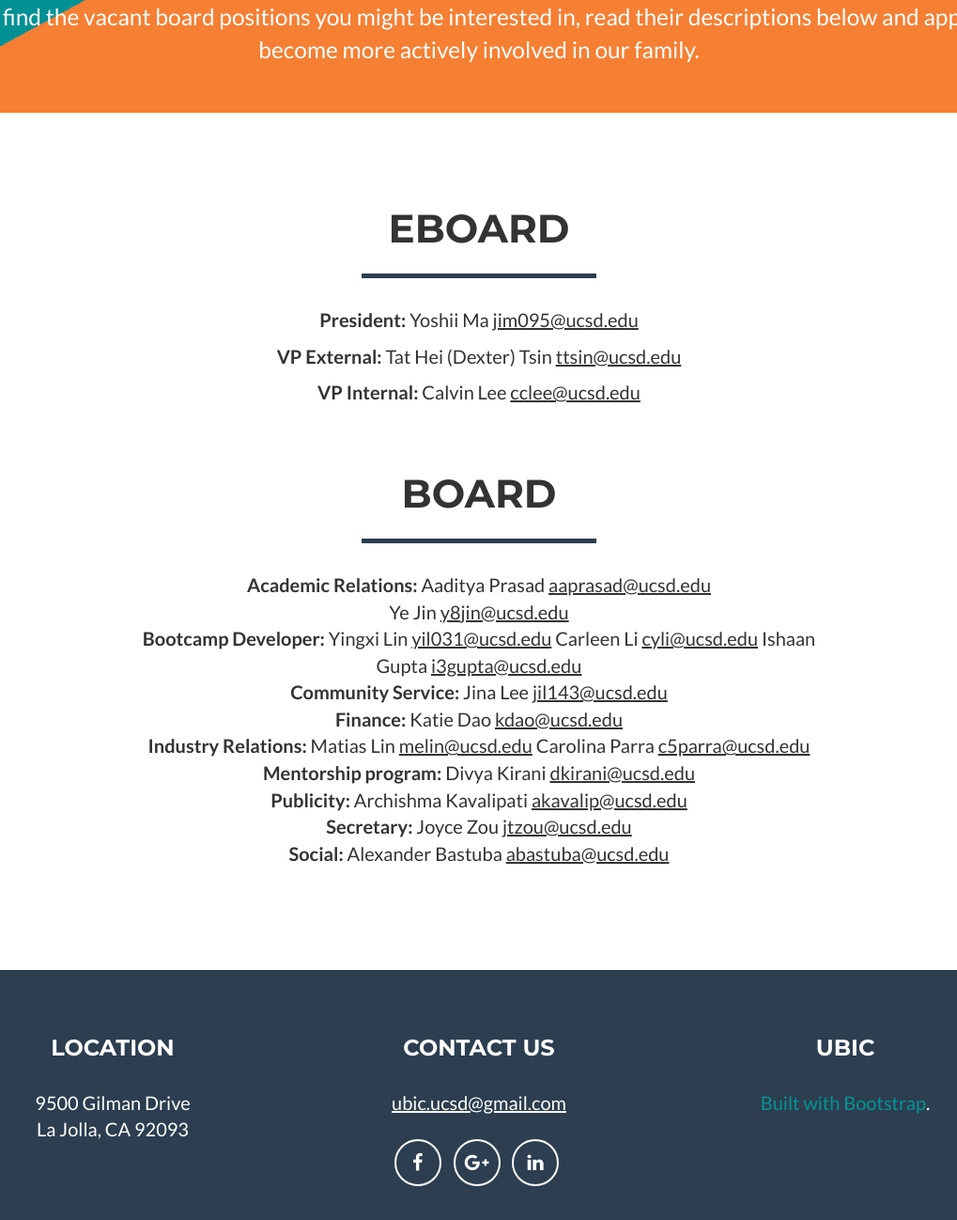
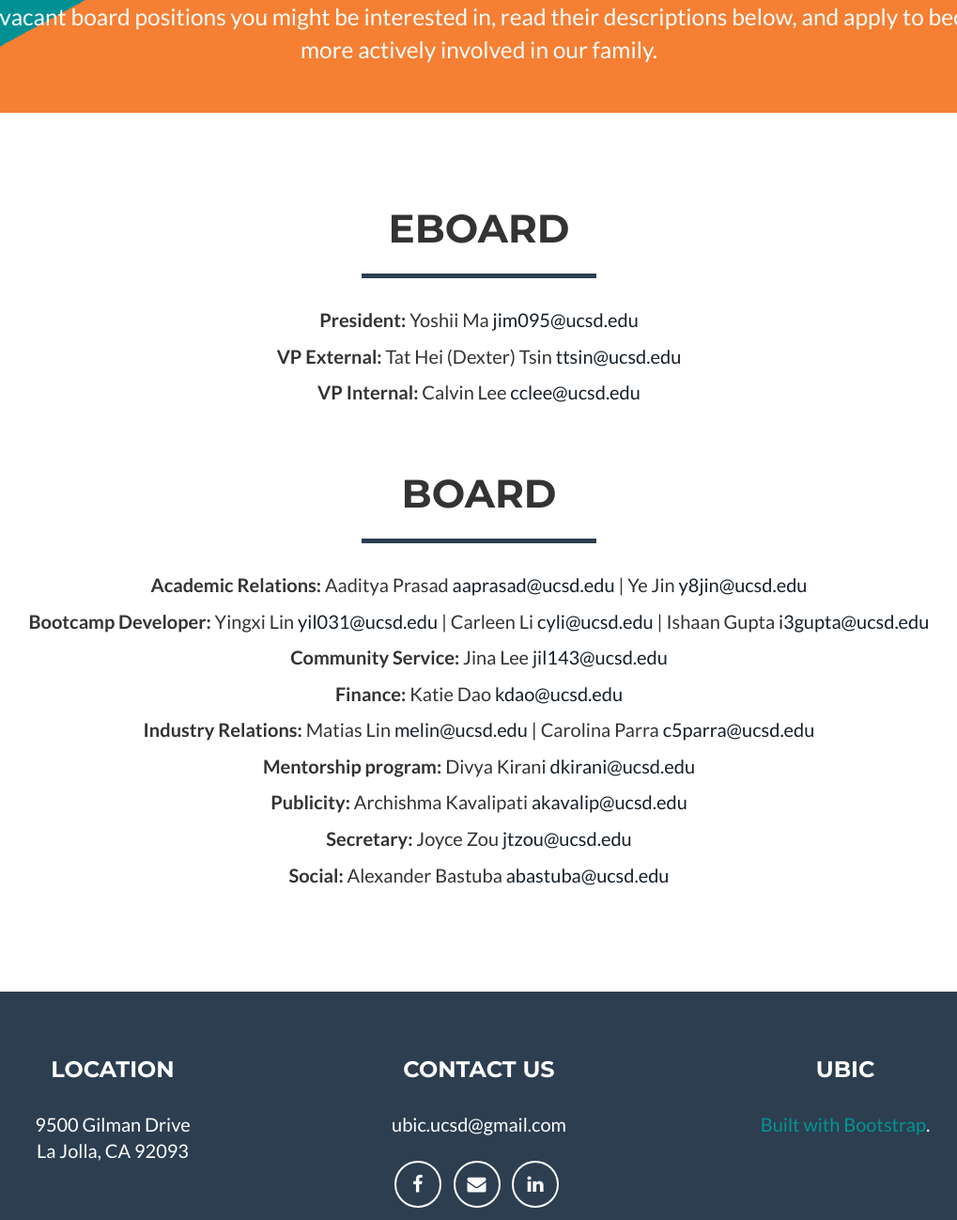
Before and after one commit to The-WebOps-Club/personal-website-template, a plain HTML site: page team/index.html in a window 1280 px wide. Shown: the part 575-1873 px from the top of the page at 94% size, without its empty margins (130-1149 px from the left). Drawn offline with nearby package versions, Linux system fonts and the light colour scheme; files whose address does not match are found by name.

Commit message:
spacing/ama recording

```diff
--- /dev/null
+++ b/team/css/addon.css
@@ -0,0 +1,6 @@
+.email, .email:hover {
+    color: #161f29;
+}
+br {
+    padding: 1px;
+}
--- a/team/index.html
+++ b/team/index.html
@@ -16,6 +16,7 @@
 
     <!-- Theme CSS -->
     <link href="css/freelancer.min.css" rel="stylesheet">
+    <link href="css/addon.css" rel="stylesheet">
 
     <!-- Custom Fonts -->
     <link href="vendor/font-awesome/css/font-awesome.min.css" rel="stylesheet" type="text/css">
@@ -70,8 +71,8 @@
                     <div class="intro-text">
                         <span class="name">Meet the UBIC board</span>
                         <hr class="star-white">
-                        <span class="skills">Also find the vacant board positions you
-                             might be interested in, read their descriptions below and apply to
+                        <span class="skills">Find vacant board positions you
+                             might be interested in, read their descriptions below, and apply to
                              become more actively involved in our family.
                         </span>
                     </div>
@@ -92,16 +93,23 @@
                 </div>
             </div>
             <div class="row">
-                <div class="col-lg-8 col-lg-offset-2 text-center">
+                <!-- <div class="col-lg-8 col-lg-offset-2 text-center"> -->
+                <div class="text-center">
                     <p><b>President:</b>
                         Yoshii Ma
-                        <u>jim095@ucsd.edu</u></p>
+                        <!-- <u>jim095@ucsd.edu</u> -->
+                        <a class="email" href="mailto: jim095@ucsd.edu">jim095@ucsd.edu</a>
+                    </p>
                     <p><b>VP External:</b>
                         Tat Hei (Dexter) Tsin
-                        <u>ttsin@ucsd.edu</u></p>
+                        <!-- <u>ttsin@ucsd.edu</u> -->
+                        <a class="email" href="mailto: ttsin@ucsd.edu">ttsin@ucsd.edu</a>
+                    </p>
                     <p><b>VP Internal:</b>
                         Calvin Lee
-                        <u>cclee@ucsd.edu</u></p>
+                        <!-- <u>cclee@ucsd.edu</u> -->
+                        <a class="email" href="mailto: cclee@ucsd.edu">cclee@ucsd.edu</a>
+                    </p>
                 </div>
             </div>
             <br><br><br>
@@ -112,42 +120,65 @@
                 </div>
             </div>
             <div class="row">
-                <div class="col-lg-8 col-lg-offset-2 text-center">
+                <!-- <div class="col-lg-8 col-lg-offset-2 text-center"> -->
+                <div class="text-center">
                     <p><b>Academic Relations:</b>
                         Aaditya Prasad
-                        <u>aaprasad@ucsd.edu</u><br>
-                        Ye Jin
-                        <u>y8jin@ucsd.edu</u><br>
-                        <b>Bootcamp Developer:</b>
+                        <!-- <u>aaprasad@ucsd.edu</u> -->
+                        <a class="email" href="mailto: aaprasad@ucsd.edu">aaprasad@ucsd.edu</a>
+                        | Ye Jin
+                        <!-- <u>y8jin@ucsd.edu</u> -->
+                        <a class="email" href="mailto: y8jin@ucsd.edu">y8jin@ucsd.edu</a>
+                    </p>
+                    <p><b>Bootcamp Developer:</b>
                         Yingxi Lin
-                        <u>yil031@ucsd.edu</u>
-                        Carleen Li
-                        <u>cyli@ucsd.edu</u>
-                        Ishaan Gupta
-                        <u>i3gupta@ucsd.edu</u><br>
-                        <b>Community Service:</b>
+                        <!-- <u>yil031@ucsd.edu</u> -->
+                        <a class="email" href="mailto: yil031@ucsd.edu">yil031@ucsd.edu</a>
+                        | Carleen Li
+                        <!-- <u>cyli@ucsd.edu</u> -->
+                        <a class="email" href="mailto: cyli@ucsd.edu">cyli@ucsd.edu</a>
+                        | Ishaan Gupta
+                        <!-- <u>i3gupta@ucsd.edu</u> -->
+                        <a class="email" href="mailto: i3gupta@ucsd.edu">i3gupta@ucsd.edu</a>
+                    </p>
+                    <p><b>Community Service:</b>
                         Jina Lee
-                        <u>jil143@ucsd.edu</u><br>
-                        <b>Finance:</b>
+                        <!-- <u>jil143@ucsd.edu</u> -->
+                        <a class="email" href="mailto: jil143@ucsd.edu">jil143@ucsd.edu</a>
+                    </p>
+                    <p><b>Finance:</b>
                         Katie Dao
-                        <u>kdao@ucsd.edu</u><br>
-                        <b>Industry Relations:</b>
+                        <!-- <u>kdao@ucsd.edu</u> -->
+                        <a class="email" href="mailto: kdao@ucsd.edu">kdao@ucsd.edu</a>
+                    </p>
+                    <p><b>Industry Relations:</b>
                         Matias Lin
-                        <u>melin@ucsd.edu</u>
-                        Carolina Parra
-                        <u>c5parra@ucsd.edu</u><br>
-                        <b>Mentorship program:</b>
+                        <!-- <u>melin@ucsd.edu</u> -->
+                        <a class="email" href="mailto: melin@ucsd.edu">melin@ucsd.edu</a>
+                        | Carolina Parra
+                        <!-- <u>c5parra@ucsd.edu</u> -->
+                        <a class="email" href="mailto: c5parra@ucsd.edu">c5parra@ucsd.edu</a>
+                    </p>
+                    <p><b>Mentorship program:</b>
                         Divya Kirani
-                        <u>dkirani@ucsd.edu</u><br>
-                        <b>Publicity:</b>
+                        <!-- <u>dkirani@ucsd.edu</u> -->
+                        <a class="email" href="mailto: dkirani@ucsd.edu">dkirani@ucsd.edu</a>
+                    </p>
+                    <p><b>Publicity:</b>
                         Archishma Kavalipati
-                        <u>akavalip@ucsd.edu</u><br>
-                        <b>Secretary:</b>
+                        <!-- <u>akavalip@ucsd.edu</u> -->
+                        <a class="email" href="mailto: akavalip@ucsd.edu">akavalip@ucsd.edu</a>
+                    </p>
+                    <p><b>Secretary:</b>
                         Joyce Zou
-                        <u>jtzou@ucsd.edu</u><br>
-                        <b>Social:</b>
+                        <!-- <u>jtzou@ucsd.edu</u> -->
+                        <a class="email" href="mailto: jtzou@ucsd.edu">jtzou@ucsd.edu</a>
+                    </p>
+                    <p><b>Social:</b>
                         Alexander Bastuba
-                        <u>abastuba@ucsd.edu</u></p>
+                        <!-- <u>abastuba@ucsd.edu</u> -->
+                        <a class="email" href="mailto: abastuba@ucsd.edu">abastuba@ucsd.edu</a>
+                    </p>
                 </div>
             </div>
 
@@ -171,13 +202,13 @@
                     </div>
                     <div class="footer-col col-md-4">
                         <h3>Contact Us</h3>
-                        <p><u>ubic.ucsd@gmail.com</u></p>
+                        <p><a style="color:white" href="mailto: ubic.ucsd@gmail.com">ubic.ucsd@gmail.com</a></p>
                         <ul class="list-inline">
                             <li>
                                 <a href="https://www.facebook.com/ubic.ucsd/" class="btn-social btn-outline"><i class="fa fa-fw fa-facebook"></i></a>
                             </li>
                             <li>
-                                <a href="https://goo.gl/forms/GSSwUbKap3Ln27Iy1" class="btn-social btn-outline"><i class="fa fa-fw fa-google-plus"></i></a>
+                                <a href="https://goo.gl/forms/GSSwUbKap3Ln27Iy1" class="btn-social btn-outline"><i class="fa fa-fw fa-envelope"></i></a>
                             </li>
                             <!-- <li>
                                 <a href="#" class="btn-social btn-outline"><i class="fa fa-fw fa-twitter"></i></a>
```
Also changed, not shown: index.html (+12 -23 lines), css/freelancer.min.css.
